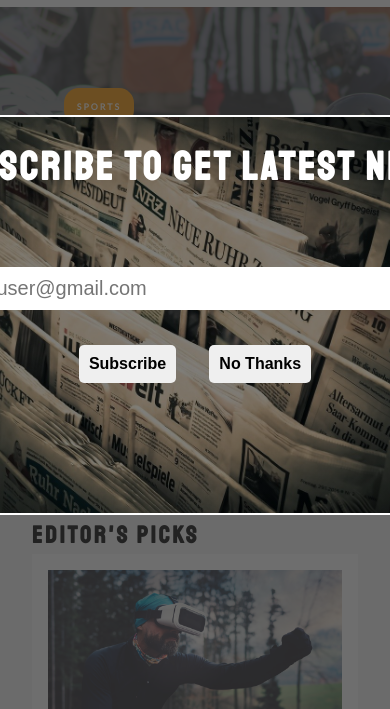
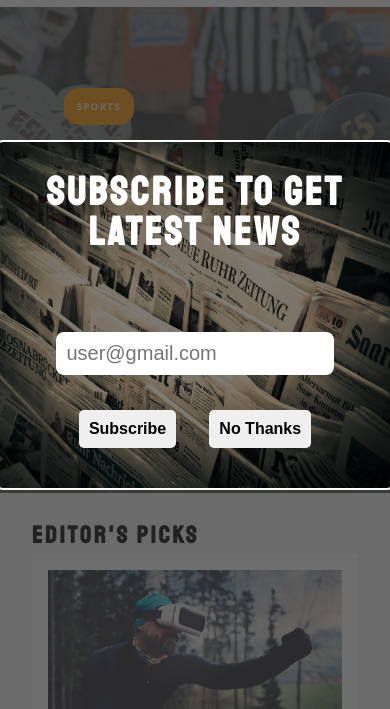
Before and after one commit to saikumar110/Sample-News-Website, a plain HTML site: page index.html in a window 390 px wide. Shown: the part 107-816 px from the top of the page. Drawn offline with nearby package versions, Linux system fonts and the light colour scheme.

Commit message:
updated the newsletter

```diff
--- a/css/mobile.css
+++ b/css/mobile.css
@@ -12,6 +12,11 @@
     #Home-article .articles-container article:last-child {
         grid-template-columns: 1fr;
         grid-column: 1;
+    }
+
+    #news-letter-content {
+        width: 400px;
+        height: 350px;
     }
     /* ---SmartPhones---- */
 
```
